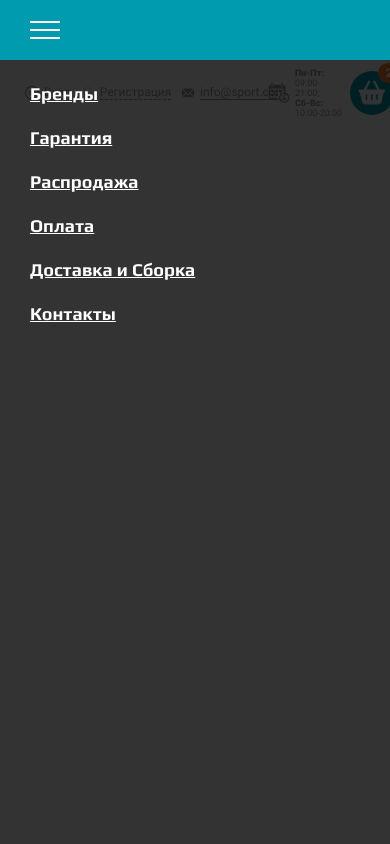
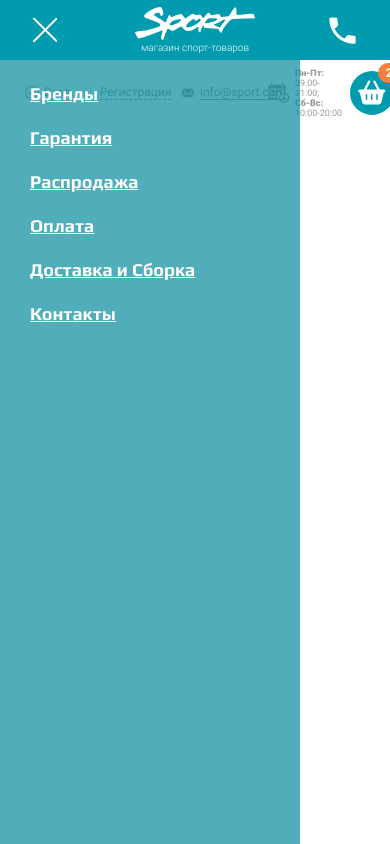
Before and after one commit to Electr0Nick/practice_onlinestore, a website: page src/index.html in a window 390 px wide. Both pictures are taken after a click on the element 45 px from the left and 30 px from the top of the page. Drawn offline with nearby package versions, Linux system fonts and the light colour scheme; files that its build step writes are made by us from their sources; files whose address does not match are found by name.

Commit message:
add some code for burger menu

```diff
--- a/src/html/header.html
+++ b/src/html/header.html
@@ -24,8 +24,8 @@
           <span class="logo__text">магазин спорт-товаров</span>
         </div>
       </div>
-      <div class="header__phones phones">
-        <div class="phones__icon icon-phone"></div>
+      <div class="header__phones phones" id="phones-block">
+        <a class="phones__icon icon-phone" href="tel:88001234567"></a>
         <div class="phones__block phonesblock phonesblock_msk">
           <div class="phonesblock__location">Москва</div>
           <a class="phonesblock__number" href="tel:84991234567">8-499-123-45-67</a>
@@ -66,7 +66,7 @@
             </div>
           </div>
         </div>
-        <a class="interplay__basket basket" href="##">
+        <a class="interplay__basket basket" id="basket" href="##">
           <div class="basket__circle">
             <div class="basket__image icon-basket"></div>
           </div>
--- a/src/js/script.js
+++ b/src/js/script.js
@@ -1,14 +1,23 @@
 "use strict"
 
+// для сборки GULP:
 import isWebp from './modules/is_webp_for_css.js';
 isWebp();
 
+const activeClass = (el) => {
+  el.classList.toggle('active');
+}
+
+// бургер меню
 const menuButton = document.getElementById('menu-btn');
 const menuNav = document.getElementById('menu-nav');
+const addActiveForNav = () => {
+  activeClass(menuNav);
+  activeClass(menuButton);
+}
+menuButton.addEventListener('click', addActiveForNav);
 
-const addActiveClass = () => {
-  menuNav.classList.toggle('active');
-  console.log('сработал');
-}
-
-menuButton.addEventListener('click', addActiveClass);
+// перенос корзины
+const basket = document.getElementById('basket');
+const phonesBlock = document.getElementById('phones-block');
+// phonesBlock.append(basket);
--- a/src/scss/header.scss
+++ b/src/scss/header.scss
@@ -32,6 +32,7 @@
       align-items: center;
       height: 60px;
       padding-bottom: 0;
+      border-radius: 0;
     }
   }
   &__logo {
@@ -47,6 +48,7 @@
   &__interplay {
   }
 }
+// -------------------------------------menu-------------------------------------
 .menu {
   height: 100%;
   padding: 12px 0 20px;
@@ -66,6 +68,25 @@
     width: 30px;
     height: 18px;
     cursor: pointer;
+    overflow: hidden;
+    &.active {
+      width: 24px;
+      height: 24px;
+      transform: translate(3px);
+      & .menu__iconline:first-child{
+        width: 40px;
+        transform: rotate(45deg);
+        transform-origin: 3px -3px 0;
+      }
+      & .menu__iconline:nth-child(2){
+        transform: translate(-100%);
+      }
+      & .menu__iconline:last-child{
+        width: 40px;
+        transform: rotate(-45deg);
+        transform-origin: 2px 3px 0;
+      }
+    }
     @media($media-mw3) {
       display: flex;
     }
@@ -74,6 +95,7 @@
     width: 100%;
     height: 2px;
     background-color: #fff;
+    transition: 300ms;
   }
   &__nav {
   }
@@ -83,20 +105,14 @@
   @media($media-mw3){
     position: fixed;
     z-index: 5;
-    top: -100%;
-    left: 0;
-    width: 100%;
+    top: 60px;
+    left: -100%;
+    width: 300px;
     height: 100%;
-    background-color: rgba(0, 0, 0, 0.8);
-    &::before {
-      display: block;
-      content: '';
-      width: 100%;
-      height: 60px;
-      background-color: $blue;
-    }
+    background-color: rgba(7, 140, 158, 0.7);
+    transition: 500ms;
     &.active {
-      top: 0;
+      left: 0;
     }
   }
   &__list {
@@ -149,7 +165,7 @@
   }
   }
 }
-
+// -------------------------------------logo-------------------------------------
 .logo {
   display: flex;
   flex-direction: column;
@@ -175,7 +191,7 @@
     }
   }
 }
-
+// -------------------------------------phones-------------------------------------
 .phones {
   display: flex;
   align-items: center;
@@ -189,6 +205,9 @@
   }
   @media ($media-mw2){
     justify-content: flex-end;
+  }
+  @media ($media-mw3){
+    padding: 0 15px 0 0;
   }
   &__block {
   }
@@ -231,7 +250,13 @@
       display: none;
     }
   }
+  &_rus {
+    @media ($media-mw3){
+      display: none;
+    }
+  }
 }
+// -------------------------------------input-------------------------------------
 .link {
   display: flex;
   align-items: center;
@@ -306,6 +331,7 @@
   &__link{
   }
 }
+// -------------------------------------interplay-------------------------------------
 .interplay {
   display: flex;
   justify-content: space-between;
```
Also changed, not shown: dist/css/style.css, dist/css/style.min.css, dist/index.html, dist/js/script.min.js, 2 other files.
